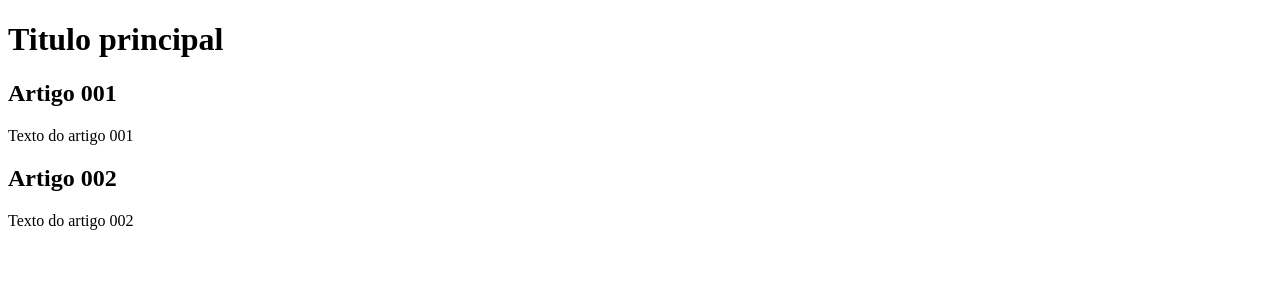
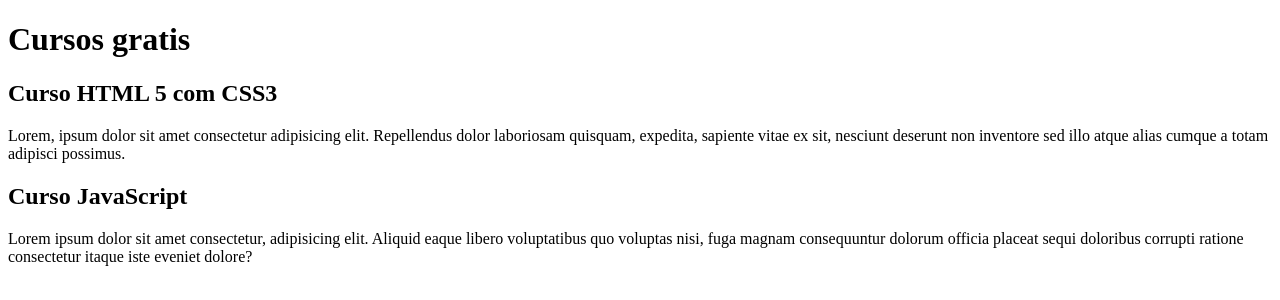
Before and after one commit to gabrielpoukas/projeto-site, a plain HTML site: page index.html in a window 1280 px wide. Drawn offline with Linux system fonts and the light colour scheme.

Commit message:
comecei a escrever o conteudo

```diff
--- a/index.html
+++ b/index.html
@@ -12,24 +12,24 @@
     <main>
        <header>
 
-                 <h1> Titulo principal </h1>
+                 <h1> Cursos gratis  </h1>
 
        </header>
 
        <article>
 
-            <h2>Artigo 001</h2>
+            <h2>Curso HTML 5 com CSS3</h2>
 
-            <p> Texto do artigo 001 </p>
+            <p> Lorem, ipsum dolor sit amet consectetur adipisicing elit. Repellendus dolor laboriosam quisquam, expedita, sapiente vitae ex sit, nesciunt deserunt non inventore sed illo atque alias cumque a totam adipisci possimus. </p>
 
        </article>
 
        <article>
 
-            <h2>Artigo 002</h2>
+            <h2>Curso JavaScript</h2>
 
 
-            <p> Texto do artigo 002</p>
+            <p> Lorem ipsum dolor sit amet consectetur, adipisicing elit. Aliquid eaque libero voluptatibus quo voluptas nisi, fuga magnam consequuntur dolorum officia placeat sequi doloribus corrupti ratione consectetur itaque iste eveniet dolore?</p>
 
        </article>
 
```
